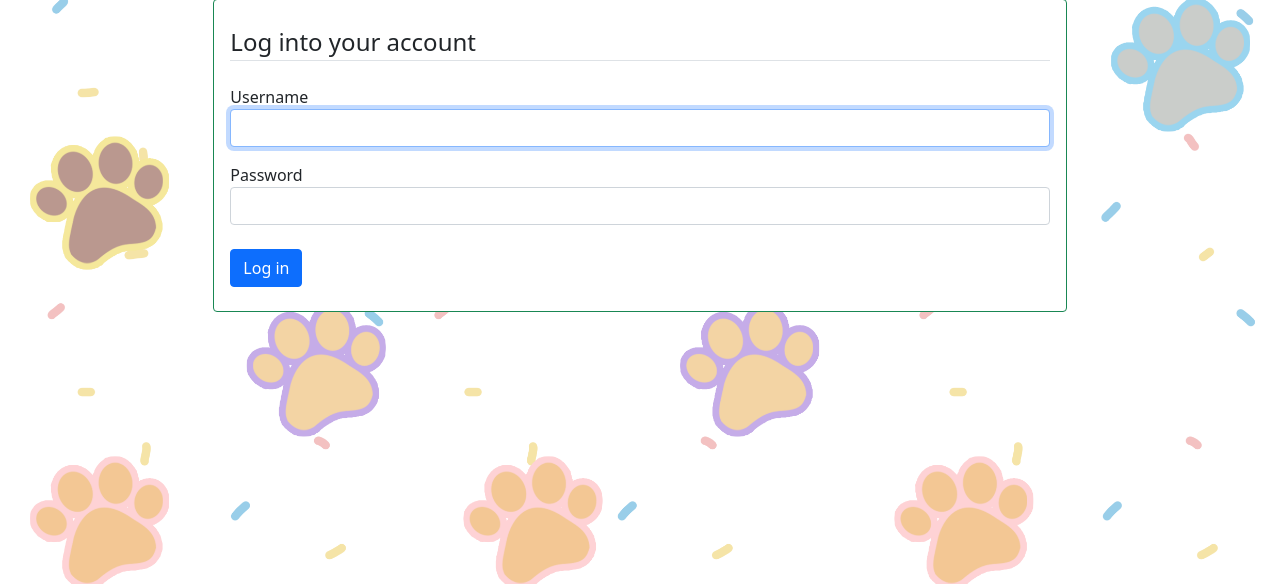
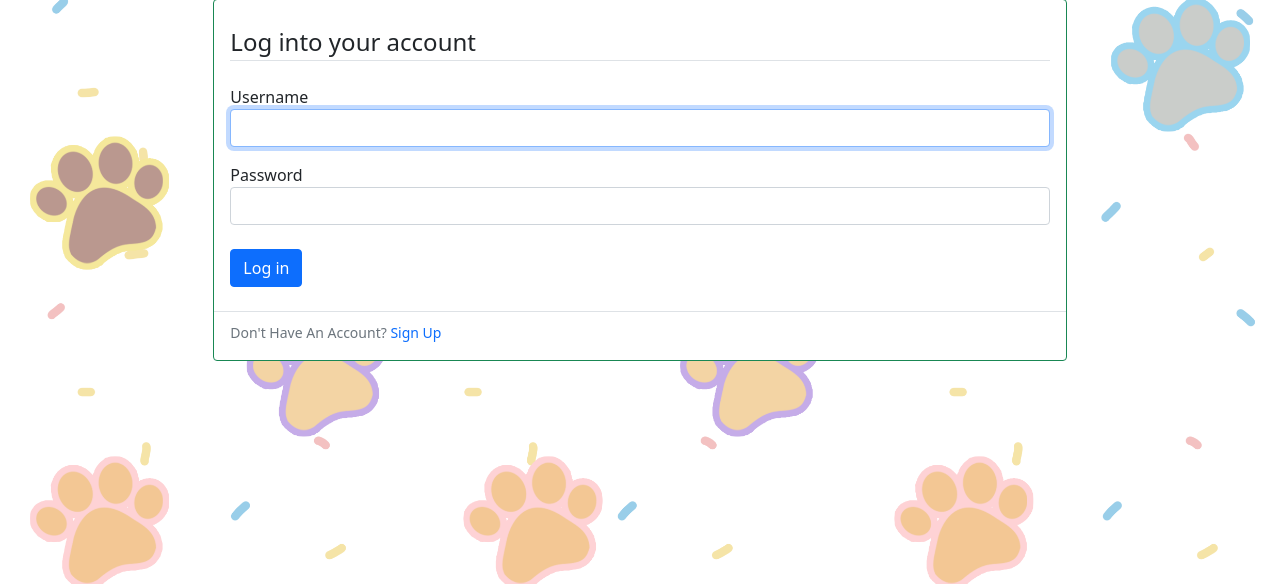
Before and after one commit to amyjprogrammer/pet_health_tracker, a Django app: page /users/login/ in a window 1280 px wide. Shown: the part 107-691 px from the top of the page. Run offline with Django 3.2, Linux system fonts and the light colour scheme; some libraries are stand-ins or nearby versions.

Commit message:
adding more function to the login,logout and register

```diff
--- a/users/templates/registration/logged_out.html
+++ b/users/templates/registration/logged_out.html
@@ -5,7 +5,11 @@
     <div class="card-header pt-3 text-center">
       <h3>You have been logged out.  Thank you for visiting!</h3>
     </div>
-
+    <div class="border-top pt-2 mb-3 ps-3">
+      <small class="text-muted">
+          Sign back in? <a class="ml-2" href="{% url 'users:login' %}">Log In</a>
+      </small>
+    </div>
   </div>
 
 
--- a/users/templates/registration/login.html
+++ b/users/templates/registration/login.html
@@ -16,6 +16,11 @@
 
     </form>
   </div>
+  <div class="border-top pt-2 mb-3 ps-3">
+    <small class="text-muted">
+        Don't Have An Account? <a class="ml-2" href="{% url 'users:register' %}">Sign Up</a>
+    </small>
+  </div>
 </div>
 
 
--- a/users/templates/registration/register.html
+++ b/users/templates/registration/register.html
@@ -14,7 +14,7 @@
     </form>
 
   </div>
-  <div class="border-top pt-3 mb-3 ps-3">
+  <div class="border-top pt-2 mb-3 ps-3">
     <small class="text-muted">
         Already Have An Account? <a class="ml-2" href="{% url 'users:login' %}">Sign In</a>
     </small>
```
